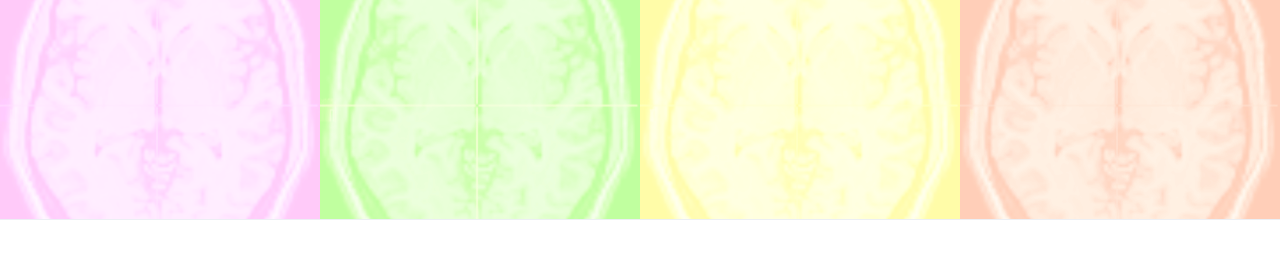
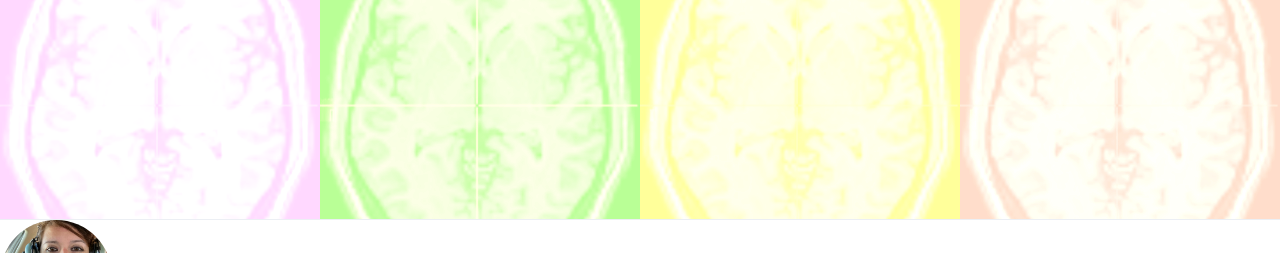
Before and after one commit to LLouedKhen/LeylaLouedKhenissi.github.io, a plain HTML site: page index.html in a window 1280 px wide. Shown: the top 253 px of the page. Drawn offline with Linux system fonts and the light colour scheme.

Commit message:
Update index.html

```diff
--- a/index.html
+++ b/index.html
@@ -77,10 +77,11 @@
     .banner-pop .p4{ background-color:#dfeaff; }
 
     /* Punchy but tasteful color shifts (Warhol-y) */
-    .banner-pop .p1{ filter: saturate(1.35) hue-rotate(-25deg) contrast(1.12) brightness(1.02); }
-    .banner-pop .p2{ filter: saturate(1.50) hue-rotate( 55deg) contrast(1.14) brightness(1.02); }
-    .banner-pop .p3{ filter: saturate(1.45) hue-rotate(-95deg) contrast(1.14) brightness(1.02); }
-    .banner-pop .p4{ filter: saturate(1.50) hue-rotate(150deg) contrast(1.12) brightness(1.02); }
+    .banner-pop .p1{ filter: saturate(1.8) hue-rotate(-25deg) contrast(1.18) brightness(1.10); }
+    .banner-pop .p2{ filter: saturate(2.0) hue-rotate( 55deg) contrast(1.20) brightness(1.10); }
+    .banner-pop .p3{ filter: saturate(1.9) hue-rotate(-95deg) contrast(1.20) brightness(1.10); }
+    .banner-pop .p4{ filter: saturate(2.0) hue-rotate(150deg) contrast(1.18) brightness(1.10); }
+
 
     /* Optional: subtle grain for cohesion */
     .banner-pop .panel::after{
@@ -92,6 +93,8 @@
       pointer-events:none;
     }
     .banner-pop .panel{ position:relative; isolation:isolate; }
+    background-blend-mode: overlay, soft-light; /* stronger blend */
+
 
     /* Layout */
     .wrap{
```
